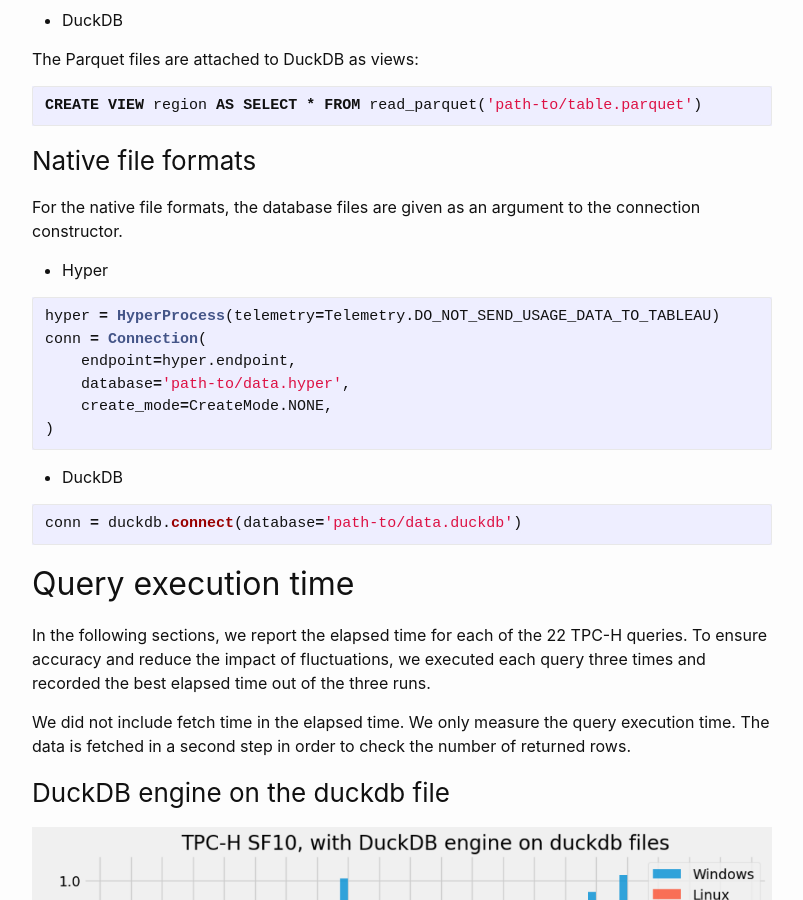
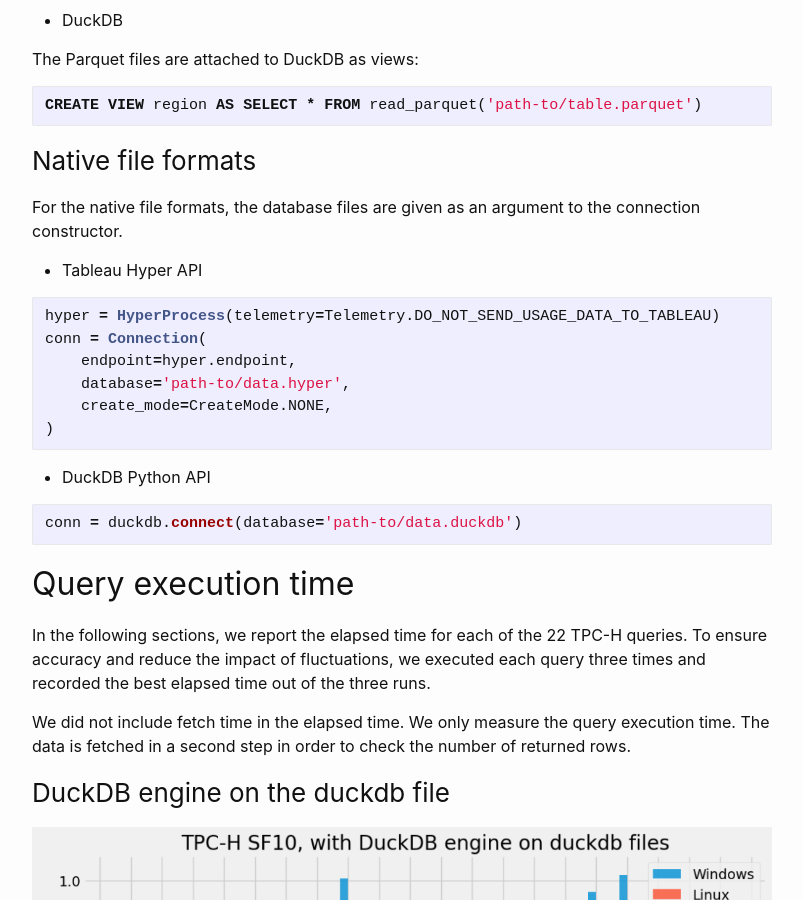
Before and after one commit to aetperf/aetperf.github.io, a Jekyll site: the page built from _posts/2023-04-04-TPC-H-benchmark-of-Hyper-and-DuckDB-on-Windows-and-Linux-OS.md, in a window 1280 px wide and 900 px high, scrolled down 2043 px. Shown: the whole window, without its empty margins (238-1041 px from the left). Built offline with Jekyll 4.4.1, drawn with Linux system fonts in a browser that asks for light colours; comment, search, counter and statistics services are not loaded.

Commit message:
small update

`````diff
--- a/_posts/2023-04-04-TPC-H-benchmark-of-Hyper-and-DuckDB-on-Windows-and-Linux-OS.md
+++ b/_posts/2023-04-04-TPC-H-benchmark-of-Hyper-and-DuckDB-on-Windows-and-Linux-OS.md
@@ -89,7 +89,7 @@
 
 For the native file formats, the database files are given as an argument to the connection constructor.
 
-- Hyper
+- Tableau Hyper API
 
 ```python
 hyper = HyperProcess(telemetry=Telemetry.DO_NOT_SEND_USAGE_DATA_TO_TABLEAU)
@@ -100,7 +100,7 @@
 )
 ````
 
-- DuckDB
+- DuckDB Python API
 
 ```python
 conn = duckdb.connect(database='path-to/data.duckdb')
`````
Also changed, not shown: _posts/WP_2023-04-04-TPC-H-benchmark-of-Hyper-and-DuckDB-on-Windows-and-Linux-OS.md (+1 -1 lines).
